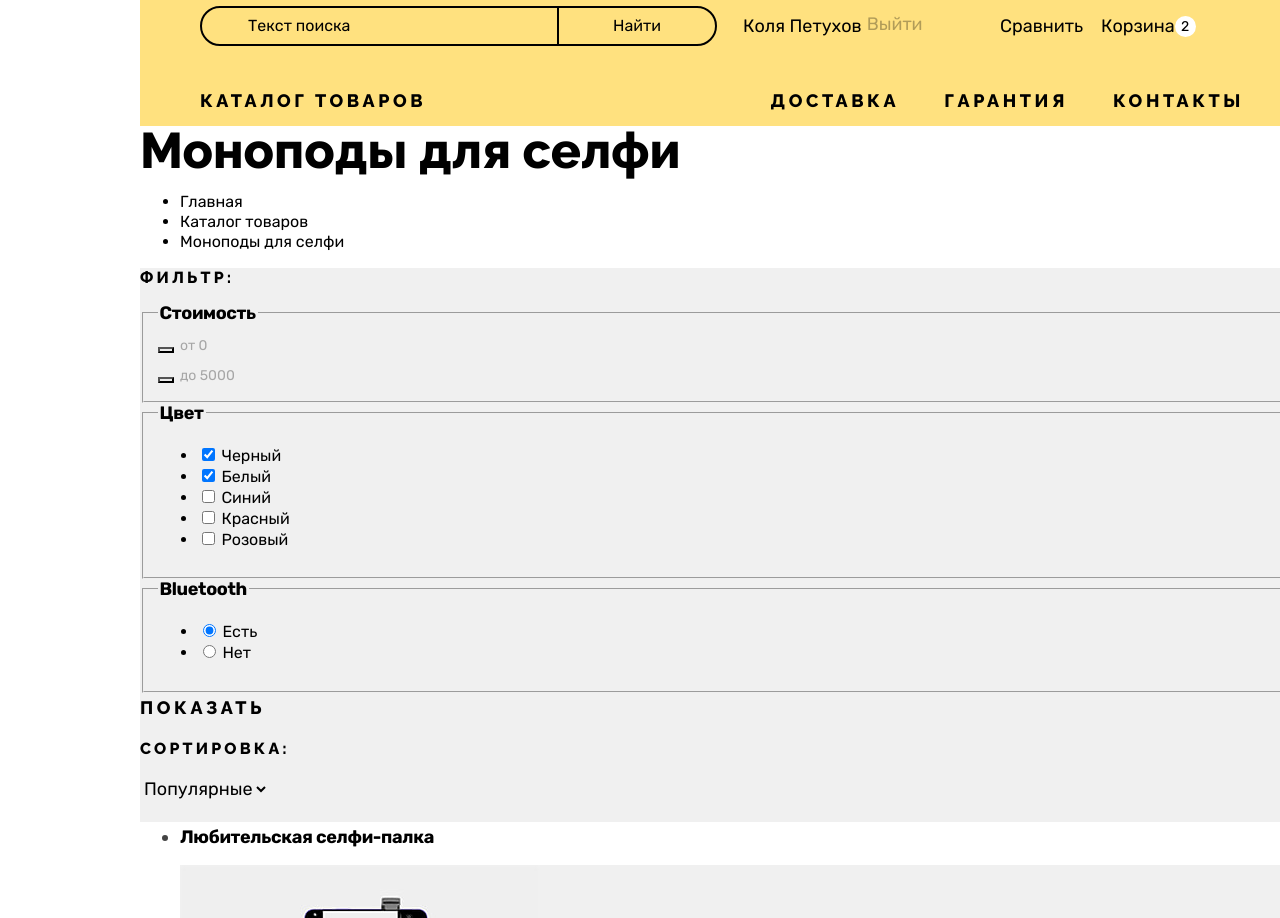
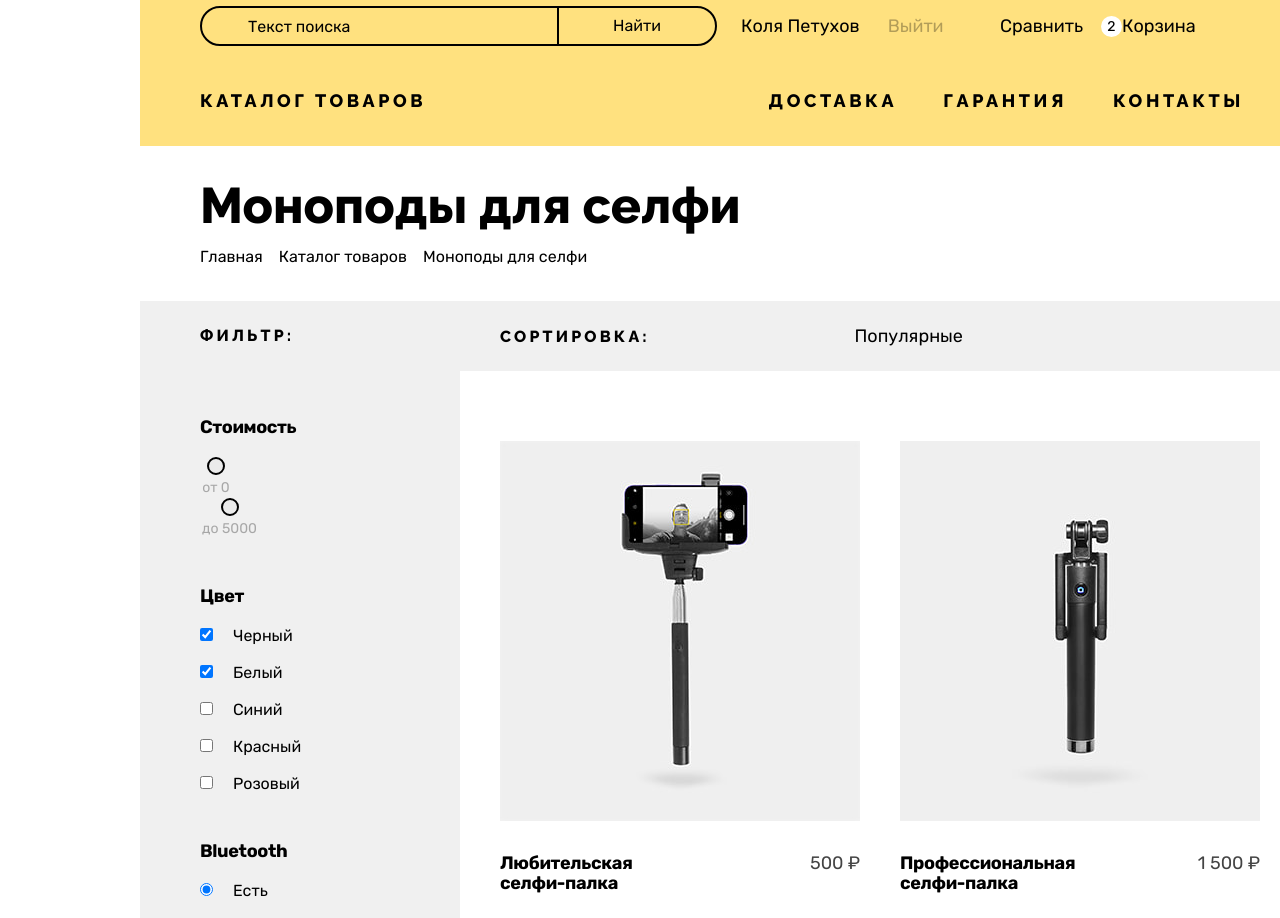
Before and after one commit to htmlacademy-htmlcss/2107255-device-35, a plain HTML site: page catalog.html in a window 1280 px wide. Shown: the part 80-998 px from the top of the page. Drawn offline with Linux system fonts and the light colour scheme.

Commit message:
Добавляет сетки main Каталога

```diff
--- a/catalog.html
+++ b/catalog.html
@@ -10,7 +10,7 @@
 
 	<body>
 		<header class="page-header container">
-			<div class="header-wrapper">
+			<div class="header-wrapper header-wrapper-inner">
 				<a class="header-logo" href="./index.html">
 					<img class="page-image" src="./images/header-logo.svg" width="145" height="36" alt="Логотип интернет-магазина «Device».">
 				</a>
@@ -19,9 +19,9 @@
 					<form class="site-search-form" action="https://echo.htmlacademy.ru/" method="get">
 						<label>
 							<span class="visually-hidden">Поиск по сайту:</span>
-							<input class="site-search-field normalize-input text-small" type="search" name="site-search" value="Текст поиска" placeholder="Поиск по сайту" required>
+							<input class="site-search-field text-small normalize-input" type="search" name="site-search" value="Текст поиска" placeholder="Поиск по сайту" required>
 						</label>
-						<button class="site-search-button normalize-button text-small" type="submit">Найти</button>
+						<button class="site-search-button text-small normalize-button" type="submit">Найти</button>
 					</form>
 
 					<div class="user-login">
@@ -45,7 +45,7 @@
 
 				<nav class="main-navigation">
 					<div class="catalog-navigation">
-						<button class="catalog-navigation-toggler normalize-button text-subtitle" type="button">
+						<button class="catalog-navigation-toggler text-subtitle normalize-button" type="button">
 							Каталог товаров
 							<span class="toggler-plus-minus"></span>
 						</button>
@@ -68,9 +68,9 @@
 
 		<main class="main-inner main-container">
 			<header class="inner-header container">
-				<h1 class="page-title">Моноподы для селфи</h1>
+				<h1 class="inner-title page-title">Моноподы для селфи</h1>
 
-				<ul class="breadcrumbs text-small">
+				<ul class="breadcrumbs text-small reset-list">
 					<li class="breadcrumbs-item">
 						<a class="breadcrumbs-link page-link" href="./index.html">Главная</a>
 					</li>
@@ -83,7 +83,7 @@
 				</ul>
 			</header>
 
-			<section class="catalog-products container">
+			<section class="catalog container">
 				<h2 class="visually-hidden">Товары в категории «Моноподы для селфи»</h2>
 
 				<section class="catalog-filter">
@@ -94,8 +94,8 @@
 							<legend class="filter-group-title text-bold">Стоимость</legend>
 
 							<div class="filter-range-slider">
-								<div class="range-min-price">
-									<button class="range-bullet" type="button">
+								<div class="range-price range-price-min">
+									<button class="range-bullet normalize-button" type="button">
 										<span class="visually-hidden">Изменить стоимость от</span>
 									</button>
 									<label>
@@ -103,13 +103,13 @@
 										<input class="range-input normalize-input" type="text" name="min-price" value="от 0" placeholder="от 0">
 									</label>
 								</div>
-								<div class="range-max-price">
-									<button class="range-bullet" type="button">
+								<div class="range-price range-price-max">
+									<button class="range-bullet normalize-button" type="button">
 										<span class="visually-hidden">Изменить стоимость до</span>
 									</button>
 									<label>
 										<span class="visually-hidden">Ввести стоимость до</span>
-										<input class="range-input normalize-input" type="text" name="max-price" value="до 5000" placeholder="до 5000">
+										<input class="range-input normalize-input" type="text" name="max-price" value="до 5000" placeholder="до 5000" style="width: 59px;">
 									</label>
 								</div>
 							</div>
@@ -118,32 +118,32 @@
 						<fieldset class="filter-group">
 							<legend class="filter-group-title text-bold">Цвет</legend>
 
-							<ul class="filter-list text-small">
-								<li class="filter-item">
+							<ul class="filter-list text-small reset-list">
+								<li class="filter-item filter-item-checkbox">
 									<label class="filter-input-label">
 										<input class="filter-input filter-checkbox" type="checkbox" name="color" value="black" checked>
 										Черный
 									</label>
 								</li>
-								<li class="filter-item">
+								<li class="filter-item filter-item-checkbox">
 									<label class="filter-input-label">
 										<input class="filter-input filter-checkbox" type="checkbox" name="color" value="white" checked>
 										Белый
 									</label>
 								</li>
-								<li class="filter-item">
+								<li class="filter-item filter-item-checkbox">
 									<label class="filter-input-label">
 										<input class="filter-input filter-checkbox" type="checkbox" name="color" value="blue">
 										Синий
 									</label>
 								</li>
-								<li class="filter-item">
+								<li class="filter-item filter-item-checkbox">
 									<label class="filter-input-label">
 										<input class="filter-input filter-checkbox" type="checkbox" name="color" value="red">
 										Красный
 									</label>
 								</li>
-								<li class="filter-item">
+								<li class="filter-item filter-item-checkbox">
 									<label class="filter-input-label">
 										<input class="filter-input filter-checkbox" type="checkbox" name="color" value="pink">
 										Розовый
@@ -155,14 +155,14 @@
 						<fieldset class="filter-group">
 							<legend class="filter-group-title text-bold">Bluetooth</legend>
 
-							<ul class="filter-list text-small">
-								<li class="filter-item">
+							<ul class="filter-list text-small reset-list">
+								<li class="filter-item filter-item-radio">
 									<label class="filter-input-label">
 										<input class="filter-input filter-radio" type="radio" name="bluetooth" value="yes" checked>
 										Есть
 									</label>
 								</li>
-								<li class="filter-item">
+								<li class="filter-item filter-item-radio">
 									<label class="filter-input-label">
 										<input class="filter-input filter-radio" type="radio" name="bluetooth" value="no">
 										Нет
@@ -171,7 +171,7 @@
 							</ul>
 						</fieldset>
 
-						<button class="normalize-button text-subtitle" type="submit">Показать</button>
+						<button class="button-yellow text-subtitle normalize-button" type="submit">Показать</button>
 					</form>
 				</section>
 
@@ -179,7 +179,7 @@
 					<section class="catalog-sorting">
 						<h3 class="catalog-sorting-title catalog-subtitle page-subtitle">Сортировка:</h3>
 
-						<select class="sorting-select normalize-input" name="catalog-sorting">
+						<select class="sorting-select" name="catalog-sorting">
 							<option value="popular">Популярные</option>
 							<option value="new">Новинки</option>
 							<option value="price">По цене</option>
@@ -196,105 +196,114 @@
 						</div>
 					</section>
 
-					<div class="catalog-products-inner">
-						<ul class="catalog-product-cards">
-							<li class="catalog-product-card">
-								<a class="product-card-link page-link" href="javascript:void(0)">
-									<h3 class="product-card-title text-bold">Любительская селфи-палка</h3>
-									<div class="product-card-image-container">
-										<img class="product-card-image" src="./images/catalog-product-1.jpg" width="360" height="380" alt="Черная селфи-палка с горизонтальным держателем.">
+					<section class="catalog-products">
+						<h3 class="visually-hidden">Список товаров</h3>
+
+						<ul class="product-cards reset-list">
+							<li class="product-card">
+								<a class="product-link page-link" href="javascript:void(0)">
+									<div class="product-image-container flex-center">
+										<img class="page-image" src="./images/catalog-product-1.jpg" width="360" height="380" alt="Черная селфи-палка с горизонтальным держателем.">
 									</div>
-									<span class="product-card-price">500 ₽</span>
+									<div class="product-info-container">
+										<h4 class="product-title text-bold">Любительская<br>селфи-палка</h4>
+										<span class="product-price">500 ₽</span>
+									</div>
 								</a>
 							</li>
-							<li class="catalog-product-card">
-								<a class="product-card-link page-link" href="javascript:void(0)">
-									<h3 class="product-card-title text-bold">Профессиональная селфи-палка</h3>
-									<div class="product-card-image-container">
-										<img class="product-card-image" src="./images/catalog-product-2.jpg" width="360" height="380" alt="Черная селфи-палка со складным универсальным держателем.">
+							<li class="product-card">
+								<a class="product-link page-link" href="javascript:void(0)">
+									<div class="product-image-container flex-center">
+										<img class="page-image" src="./images/catalog-product-2.jpg" width="360" height="380" alt="Черная селфи-палка со складным универсальным держателем.">
 									</div>
-									<span class="product-card-price">1 500 ₽</span>
+									<div class="product-info-container">
+										<h4 class="product-title text-bold">Профессиональная селфи-палка</h4>
+										<span class="product-price">1 500 ₽</span>
+									</div>
 								</a>
 							</li>
-							<li class="catalog-product-card">
-								<a class="product-card-link page-link" href="javascript:void(0)">
-									<h3 class="product-card-title text-bold">Непотопляемая селфи-палка</h3>
-									<div class="product-card-image-container">
-										<img class="product-card-image" src="./images/catalog-product-3.jpg" width="360" height="380" alt="Селфи-палка в виде флешки-поплавка.">
+							<li class="product-card">
+								<a class="product-link page-link" href="javascript:void(0)">
+									<div class="product-image-container flex-center">
+										<img class="page-image" src="./images/catalog-product-3.jpg" width="360" height="380" alt="Селфи-палка в виде флешки-поплавка.">
 									</div>
-									<span class="product-card-price">2 500 ₽</span>
+									<div class="product-info-container">
+										<h4 class="product-title text-bold">Непотопляемая<br>селфи-палка</h4>
+										<span class="product-price">2 500 ₽</span>
+									</div>
 								</a>
 							</li>
-							<li class="catalog-product-card">
-								<a class="product-card-link page-link" href="javascript:void(0)">
-									<h3 class="product-card-title text-bold">Селфи-палка «Следуй за мной»</h3>
-									<div class="product-card-image-container">
-										<img class="product-card-image" src="./images/catalog-product-4.jpg" width="360" height="380" alt="Селфи-палка в виде руки.">
+							<li class="product-card">
+								<a class="product-link page-link" href="javascript:void(0)">
+									<div class="product-image-container flex-center">
+										<img class="page-image" src="./images/catalog-product-4.jpg" width="360" height="380" alt="Селфи-палка в виде руки.">
 									</div>
-									<span class="product-card-price">1 500 ₽</span>
+									<div class="product-info-container">
+										<h4 class="product-title text-bold">Селфи-палка «Следуй за&nbsp;мной»</h4>
+										<span class="product-price">1 500 ₽</span>
+									</div>
 								</a>
 							</li>
 						</ul>
 
-						<button class="catalog-show-more normalize-button text-subtitle" type="button">Загрузить ещё</button>
+						<button class="catalog-show-more text-subtitle button normalize-button" type="button">Загрузить ещё</button>
 
 						<div class="catalog-pagination">
 							<a class="pagination-button text-subtitle" aria-disabled="true">Назад</a>
 
-							<ul class="pagination-list">
+							<ul class="pagination-list reset-list">
 								<li class="pagination-item">
-									<a class="pagination-number page-link text-small" href="javascript:void(0)" aria-current="page">1</a>
+									<a class="pagination-number text-small page-link" href="javascript:void(0)" aria-current="page">1</a>
 								</li>
 								<li class="pagination-item">
-									<a class="pagination-number page-link text-small" href="javascript:void(0)">2</a>
+									<a class="pagination-number text-small page-link" href="javascript:void(0)">2</a>
 								</li>
 								<li class="pagination-item">
-									<a class="pagination-number page-link text-small" href="javascript:void(0)">3</a>
+									<a class="pagination-number text-small page-link" href="javascript:void(0)">3</a>
 								</li>
 								<li class="pagination-item">
 									<span class="pagination-divider text-small">...</span>
 								</li>
 								<li class="pagination-item">
-									<a class="pagination-number page-link text-small" href="javascript:void(0)">15</a>
+									<a class="pagination-number text-small page-link" href="javascript:void(0)">15</a>
 								</li>
 							</ul>
 
 							<a class="pagination-button text-subtitle" href="javascript:void(0)">Вперёд</a>
 						</div>
-					</div>
+					</section>
 				</div>
 			</section>
 		</main>
 
 		<footer class="page-footer">
 			<div class="footer-wrapper container">
-				<a class="footer-logo" href="./index.html">
+				<div class="footer-left-column">
+					<a class="footer-logo" href="./index.html" aria-current="page">
 						<img class="page-image" src="./images/footer-logo.svg" width="145" height="36" alt="Логотип интернет-магазина «Device».">
 					</a>
 
 					<address class="footer-address text-small">
-					<p>Санкт-Петербург, набережная реки Карповки, 5, литера П.</p>
+						<p class="reset-paragraph">Санкт-Петербург, набережная реки Карповки, 5, литера П.</p>
 					</address>
+				</div>
 
+				<div class="footer-center-column">
 					<nav class="footer-navigation">
-					<ul class="footer-navigation-list">
+						<ul class="footer-navigation-list reset-list">
 							<li class="footer-navigation-item">
-							<a class="footer-navigation-link footer-link text-subtitle" href="javascript:void(0)">Доставка</a>
+								<a class="footer-navigation-link text-subtitle footer-link" href="javascript:void(0)">Доставка</a>
 							</li>
 							<li class="footer-navigation-item">
-							<a class="footer-navigation-link footer-link text-subtitle" href="javascript:void(0)">Гарантия</a>
+								<a class="footer-navigation-link text-subtitle footer-link" href="javascript:void(0)">Гарантия</a>
 							</li>
 							<li class="footer-navigation-item">
-							<a class="footer-navigation-link footer-link text-subtitle" href="javascript:void(0)">Контакты</a>
+								<a class="footer-navigation-link text-subtitle footer-link" href="javascript:void(0)">Контакты</a>
 							</li>
 						</ul>
 					</nav>
 
-				<address class="footer-address text-small">
-					<a class="footer-phone footer-link" href="tel:+78128121212">Тел.: +7 (812) 812-12-12</a>
-				</address>
-
-				<ul class="footer-social">
+					<ul class="footer-social reset-list">
 						<li class="footer-social-item">
 							<a class="footer-social-link social-link-telegram" href="https://t.me/htmlacademy" target="_blank">
 								<span class="visually-hidden">Мы в Telegram</span>
@@ -311,10 +320,17 @@
 							</a>
 						</li>
 					</ul>
+				</div>
 
-				<a class="footer-developer-link" href="https://htmlacademy.ru/" target="_blank">
+				<div class="footer-right-column">
+					<address class="footer-address footer-address-phone text-small">
+						<a class="footer-phone footer-link" href="tel:+78128121212">Тел.: +7 (812) 812-12-12</a>
+					</address>
+
+					<a class="footer-developer" href="https://htmlacademy.ru/" target="_blank">
 						<span class="visually-hidden">Разработчик сайта — HTML Academy</span>
 					</a>
+				</div>
 			</div>
 		</footer>
 	</body>
--- a/styles/styles.css
+++ b/styles/styles.css
@@ -64,10 +64,6 @@ img {
 	margin: 0 auto;
 }
 
-.page-section {
-	margin-bottom: 70px;
-}
-
 .visually-hidden {
 	position: absolute;
 
@@ -108,6 +104,8 @@ img {
 }
 
 .normalize-input {
+	padding: 0;
+
 	font-family: inherit;
 
 	background-color: transparent;
@@ -130,6 +128,8 @@ img {
 }
 
 .page-subtitle {
+	margin: 0;
+
 	font-family: "Raleway", "Verdana", sans-serif;
 	font-weight: 800;
 	letter-spacing: 0.2em;
@@ -185,6 +185,10 @@ img {
 	padding-left: 5px;
 }
 
+.header-wrapper-inner {
+	margin-bottom: 20px;
+}
+
 .header-logo {
 	display: block;
 	width: 145px;
@@ -193,8 +197,8 @@ img {
 
 .user-menu {
 	display: grid;
-	grid-template-columns: 517px 236px 1fr;
-	column-gap: 21px;
+	grid-template-columns: 517px 240px 250px;
+	justify-content: space-between;
 	align-items: center;
 	margin-bottom: 30px;
 }
@@ -205,6 +209,7 @@ img {
 
 .site-search-field {
 	width: 359px;
+	height: 100%;
 	padding: 8px 14px;
 	padding-left: 46px;
 
@@ -230,31 +235,39 @@ img {
 	display: flex;
 }
 
-.user-products {
-	display: flex;
-	flex-wrap: wrap;
-	margin-bottom: -10px;
-}
-
 .user-menu-button {
 	display: flex;
 	padding: 2px 5px;
 }
 
 .log-ut-button {
-	opacity: 0.3;
+	margin-left: 18px;
+	padding: 2px 5px;
+
+	color: rgba(0, 0, 0, 0.3);
+}
+
+.user-products {
+	display: flex;
+	flex-wrap: wrap;
+	margin-bottom: -5px;
 }
 
 .user-products-item {
-	margin: 0 8px 10px 0;
+	margin: 0 11px 5px 0;
 }
 
 .user-products-item:nth-child(2n) {
 	margin-right: 0;
 }
 
+.cart-button {
+	padding-left: 2px;
+}
+
 .cart-counter {
 	align-self: center;
+	order: -1;
 	width: 21px;
 	height: 21px;
 
@@ -278,11 +291,12 @@ img {
 .site-navigation {
 	display: flex;
 	flex-wrap: wrap;
-	max-width: 519px;
+	max-width: 522px;
+	margin-bottom: -3px;
 }
 
 .site-navigation-item {
-	margin: 5px 0 0 39px;
+	margin: 5px 0 3px 40px;
 }
 
 .site-navigation-link {
@@ -379,6 +393,9 @@ img {
 	display: flex;
 	width: 40px;
 	height: 40px;
+
+	background: rgba(255, 255, 255, 0.3);
+	border-radius: 50%;
 }
 
 .footer-right-column > :nth-last-child(2) {
@@ -419,6 +436,10 @@ img {
 
 /* Main Index */
 
+.page-section {
+	margin-bottom: 70px;
+}
+
 
 /* Main Slider */
 
@@ -452,7 +473,6 @@ img {
 }
 
 .slider-link {
-	min-width: 220px;
 	margin-bottom: 50px;
 }
 
@@ -748,14 +768,40 @@ img {
 
 /* Main Inner */
 
-/* Catalog Products */
+/* Inner Header */
 
-.catalog-products {
-	background-color: #f0f0f0;
+.inner-header {
+	padding: 35px 40px 26px 60px;
 }
 
-.catalog-products-inner {
-	background-color: #ffffff;
+.inner-title {
+	margin-bottom: 16px;
+}
+
+.breadcrumbs {
+	display: flex;
+	flex-wrap: wrap;
+}
+
+.breadcrumbs-item {
+	margin: 0 16px 8px 0;
+}
+
+.breadcrumbs-item:last-child {
+	margin-right: 0;
+}
+
+.breadcrumbs-link {
+	display: flex;
+}
+
+
+/* Catalog */
+
+.catalog {
+	display: grid;
+	grid-template-columns: 320px 1fr;
+	background-color: #f0f0f0;
 }
 
 .catalog-subtitle {
@@ -763,17 +809,55 @@ img {
 	line-height: 19px;
 }
 
+
 /* Catalog Filter */
 
+.catalog-filter {
+	padding: 25px 40px 24px 60px;
+}
+
+.catalog-filter-title {
+	margin: 0 0 60px;
+}
+
+.filter-group {
+	margin: 0 20px 35px 0;
+	padding: 0;
+
+	border: 0;
+}
+
+.filter-group-title {
+	width: 100%;
+	margin-bottom: 20px;
+	padding: 12px 0 0 0;
+}
+
+.range-price {
+	display: grid;
+	row-gap: 3px;
+	justify-content: start;
+}
+
 .range-bullet {
+	justify-self: center;
+	width: 18px;
+	height: 18px;
+
 	background-color: #ebebeb;
+	border: 2px solid #000000;
+	border-radius: 50%;
 }
 
 .range-input {
+	display: block;
+	width: 32px;
+	padding: 0 2px;
+
 	font-size: 14px;
 	line-height: 20px;
-	color: #000000;
-	opacity: 0.3;
+	text-align: center;
+	color: rgba(0, 0, 0, 0.3);
 }
 
 .range-input::placeholder {
@@ -781,20 +865,92 @@ img {
 	opacity: 0.6;
 }
 
+.filter-item-checkbox {
+	margin-bottom: 17px;
+}
+
+.filter-item-radio {
+	margin-bottom: 20px;
+}
+
+.filter-item:last-child {
+	margin-bottom: 0;
+}
+
+.filter-input {
+	margin: 0 16px 0 0;
+}
+
+
 /* Catalog Sorting */
 
+.catalog-sorting {
+	display: flex;
+	align-items: center;
+	justify-content: space-between;
+	padding: 20px 40px;
+}
+
 .sorting-select {
+	height: 30px;
+	padding: 0 32px 0 0;
+
 	font: inherit;
 	color: #000000;
+
+	background-color: transparent;
+	border: 0;
+
+	appearance: none;
 }
 
-/* Product Cards */
+.sorting-order {
+	display: flex;
+}
 
-.product-card-image-container {
+.sorting-order-button {
+	display: flex;
+	width: 30px;
+	height: 30px;
+}
+
+
+/* Catalog Products */
+
+.catalog-products {
+	display: grid;
+	row-gap: 44px;
+	padding: 70px 40px 78px;
+
+	background-color: #ffffff;
+}
+
+.product-cards {
+	display: grid;
+	grid-template-columns: repeat(2, 1fr);
+	gap: 44px 40px;
+}
+
+.product-image-container {
+	height: 380px;
+	margin-bottom: 32px;
+
 	background-color: #f0f0f0;
 }
 
-.product-card-price {
+.product-info-container {
+	display: flex;
+	justify-content: space-between;
+}
+
+.product-title {
+	max-width: 226px;
+	margin: 0;
+}
+
+.product-price {
+	max-width: 110px;
+
 	font-size: 18px;
 	line-height: 21px;
 	color: #444444;
@@ -803,26 +959,45 @@ img {
 .catalog-show-more {
 	font-size: 16px;
 	line-height: 19px;
+
+	border: 3px solid #e5e5e5;
 }
 
-/* Catalog Pagination */
+.catalog-pagination {
+	display: flex;
+	align-items: center;
+	justify-content: space-between;
 
-.catalog-pagination {
 	background-color: #ebebeb;
 }
 
+.pagination-button {
+	max-width: 200px;
+	padding: 25px 23px;
+
+	text-align: center;
+}
+
 .pagination-button[aria-disabled="true"] {
-	color: #444444;
-	opacity: 0.3;
+	color: rgba(68, 68, 68, 0.3);
+}
+
+.pagination-list {
+	display: flex;
+	flex-wrap: wrap;
+	max-width: 280px;
 }
 
 .pagination-number,
 .pagination-divider {
-	color: #444444;
-	opacity: 0.3;
+	display: block;
+	width: 40px;
+	padding: 10px 0;
+
+	text-align: center;
+	color: rgba(68, 68, 68, 0.3);
 }
 
 .pagination-number[aria-current="page"] {
-	color: #444444;
-	opacity: 0.6;
+	color: rgba(68, 68, 68, 0.6);
 }
```
Also changed, not shown: index.html (+3 -3 lines), styles/styles.min.css. Lines whose indentation alone changed are shown as unchanged.
